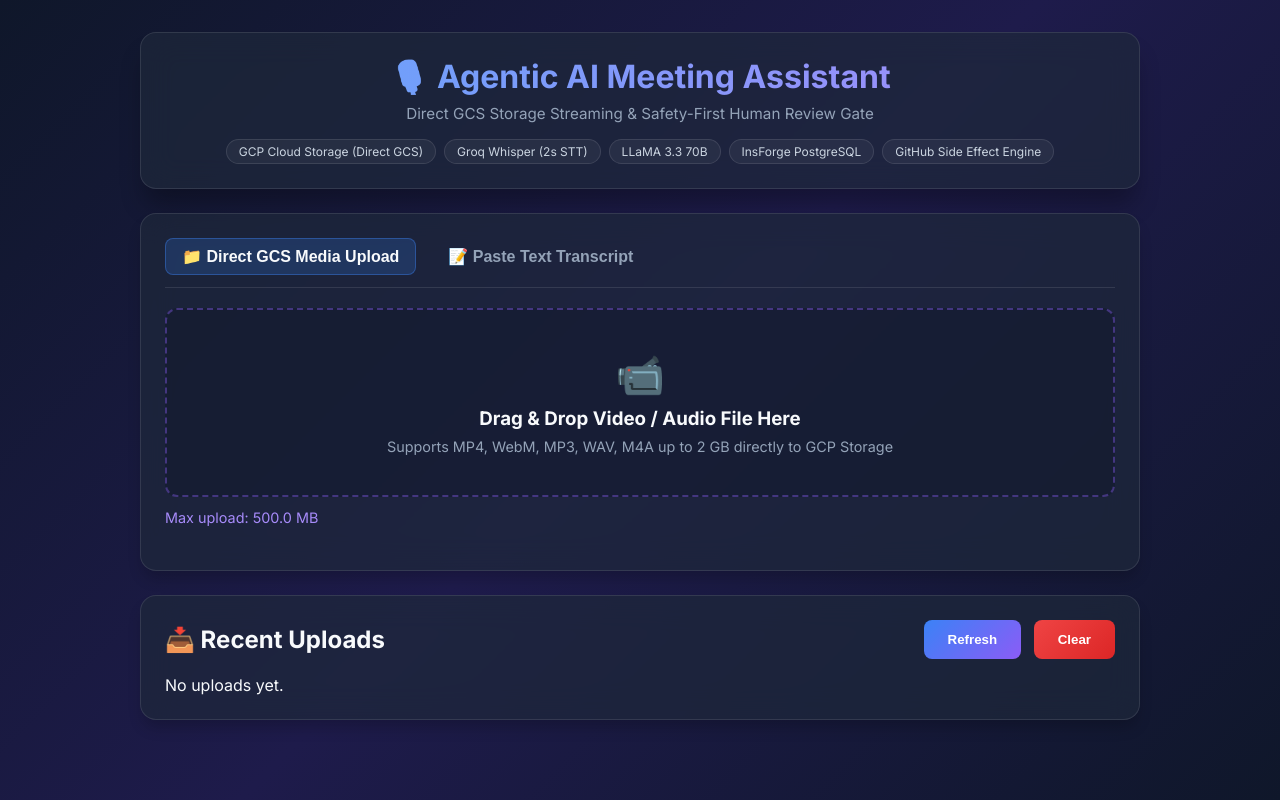
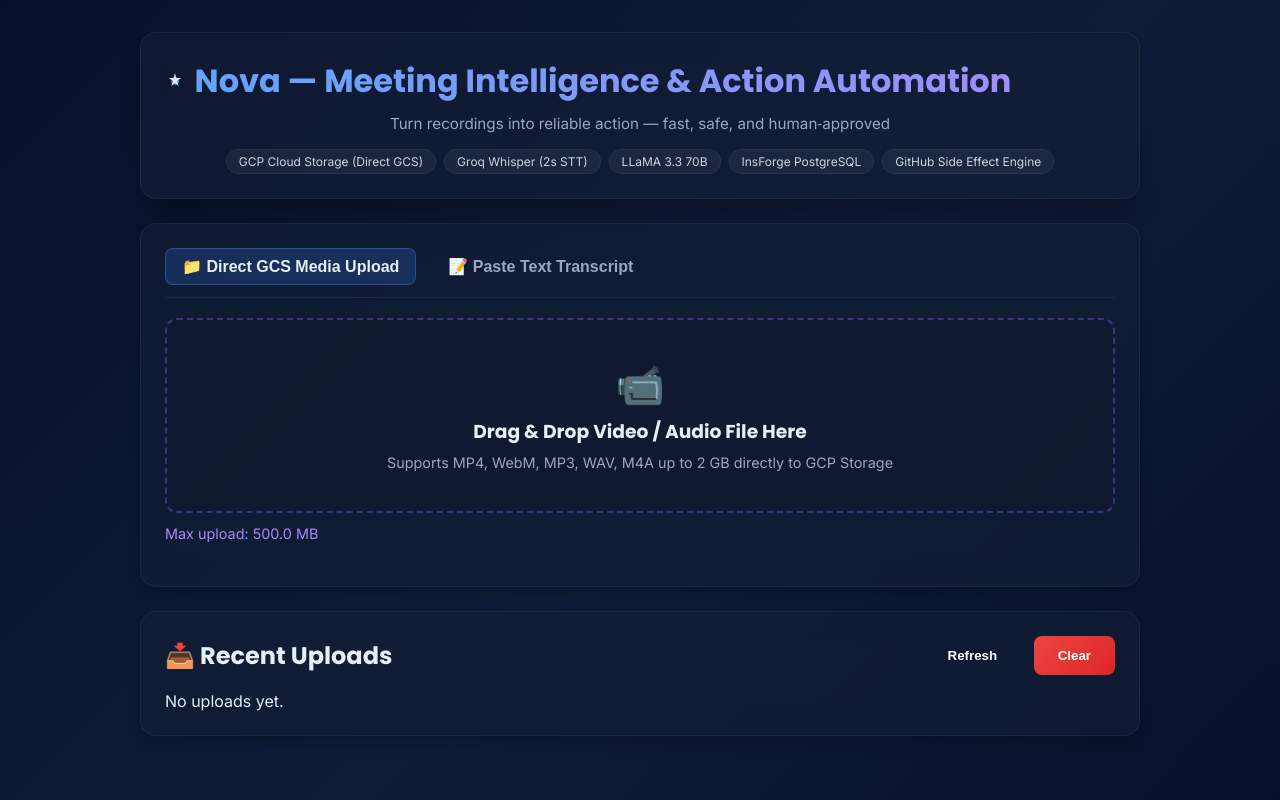
Before and after one commit to saiavinash77/TechBharat_Buildathon_SAIAVINASHMANDALI, a FastAPI app: page /ui in a window 1280 px wide. Run offline with FastAPI, Linux system fonts and the light colour scheme.

Commit message:
ui: brand Nova — fonts, header, and theme tokens; add nova mark SVG
Update default UI to Nova brand: Poppins headings + Inter body, new color tokens, header copy and small SVG logo.

```diff
--- a/Agentic AI Meeting Assistant/templates/ui.html
+++ b/Agentic AI Meeting Assistant/templates/ui.html
@@ -3,27 +3,31 @@
 <head>
   <meta charset="UTF-8">
   <meta name="viewport" content="width=device-width, initial-scale=1.0">
-  <title>Agentic AI Meeting Assistant — Safety-First Review Gate</title>
+  <title>Nova — Meeting Intelligence & Action Automation</title>
   <link rel="preconnect" href="https://fonts.googleapis.com">
   <link rel="preconnect" href="https://fonts.gstatic.com" crossorigin>
-  <link href="https://fonts.googleapis.com/css2?family=Inter:wght@300;400;500;600;700&display=swap" rel="stylesheet">
+  <link href="https://fonts.googleapis.com/css2?family=Poppins:wght@600;700&family=Inter:wght@300;400;600&display=swap" rel="stylesheet">
   <style>
     :root {
-      --bg-gradient: linear-gradient(135deg, #0F172A 0%, #1E1B4B 50%, #0F172A 100%);
-      --glass-bg: rgba(30, 41, 59, 0.7);
-      --glass-border: rgba(255, 255, 255, 0.1);
-      --accent-blue: #3B82F6;
-      --accent-purple: #8B5CF6;
+      /* Nova theme tokens */
+      --bg-gradient: linear-gradient(135deg, #071029 0%, #0f1b38 55%, #071029 100%);
+      --glass-bg: rgba(20, 30, 54, 0.64);
+      --glass-border: rgba(255, 255, 255, 0.06);
+      --accent-a: #7C5CFF; /* violet */
+      --accent-b: #36D1DC; /* teal */
       --accent-green: #10B981;
       --accent-yellow: #F59E0B;
       --accent-red: #EF4444;
-      --text-main: #F8FAFC;
-      --text-muted: #94A3B8;
+      --text-main: #E6EEF6;
+      --text-muted: #9AA9BF;
+      --card-bg: rgba(255,255,255,0.04);
+      --focus: rgba(124,92,255,0.18);
+      --brand-gradient: linear-gradient(90deg, var(--accent-a), var(--accent-b));
     }
 
     * { box-sizing: border-box; margin: 0; padding: 0; }
     body {
-      font-family: 'Inter', sans-serif;
+      font-family: 'Inter', system-ui, -apple-system, 'Segoe UI', Roboto, 'Helvetica Neue', Arial, sans-serif;
       background: var(--bg-gradient);
       color: var(--text-main);
       min-height: 100vh;
@@ -32,6 +36,8 @@
       justify-content: center;
     }
 
+    /* Headings use Poppins for stronger brand feel */
+    h1, h2, h3 { font-family: 'Poppins', 'Inter', system-ui, -apple-system, 'Segoe UI', Roboto, Arial, sans-serif; }
     .container {
       width: 100%;
       max-width: 1000px;
@@ -236,8 +242,11 @@
 <body>
   <div class="container">
     <header>
-      <h1>🎙️ Agentic AI Meeting Assistant</h1>
-      <p>Direct GCS Storage Streaming & Safety-First Human Review Gate</p>
+      <h1 style="display:flex;align-items:center;gap:0.6rem;">
+        <img src="/templates/nova-mark.svg" alt="Nova" style="height:1.25rem;width:1.25rem;display:inline-block;vertical-align:middle;filter:drop-shadow(0 1px 6px rgba(0,0,0,0.35));">
+        Nova — Meeting Intelligence & Action Automation
+      </h1>
+      <p>Turn recordings into reliable action — fast, safe, and human‑approved</p>
       <div class="badges">
         <span class="badge">GCP Cloud Storage (Direct GCS)</span>
         <span class="badge">Groq Whisper (2s STT)</span>
```
Also changed, not shown: Agentic AI Meeting Assistant/templates/nova-mark.svg (added).
